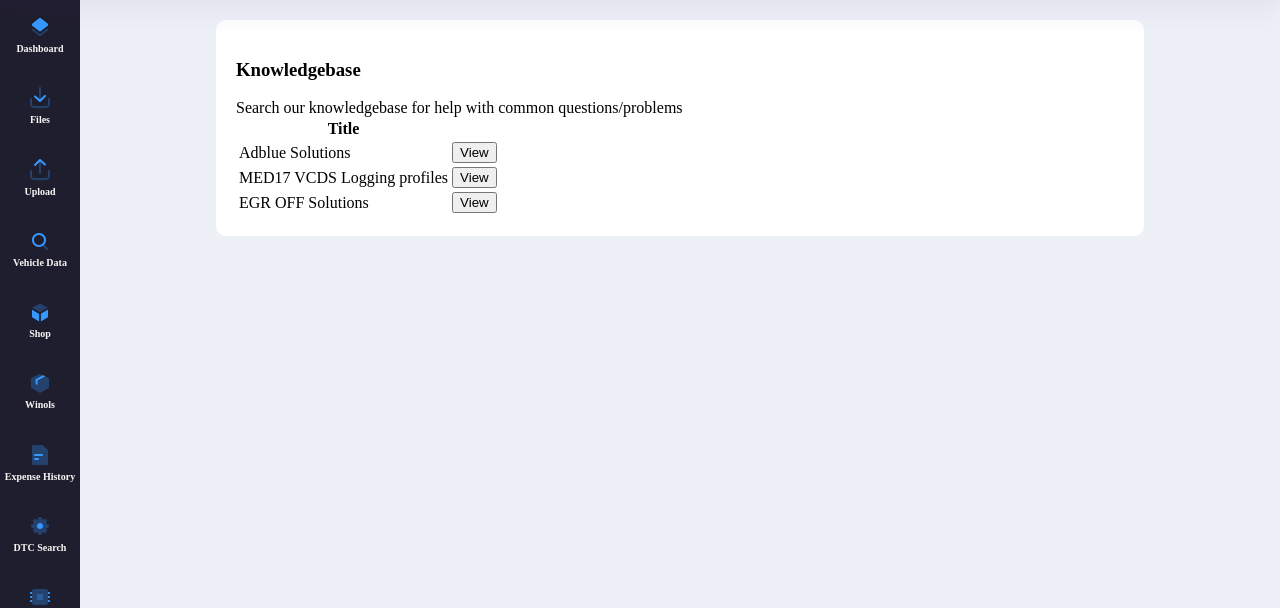
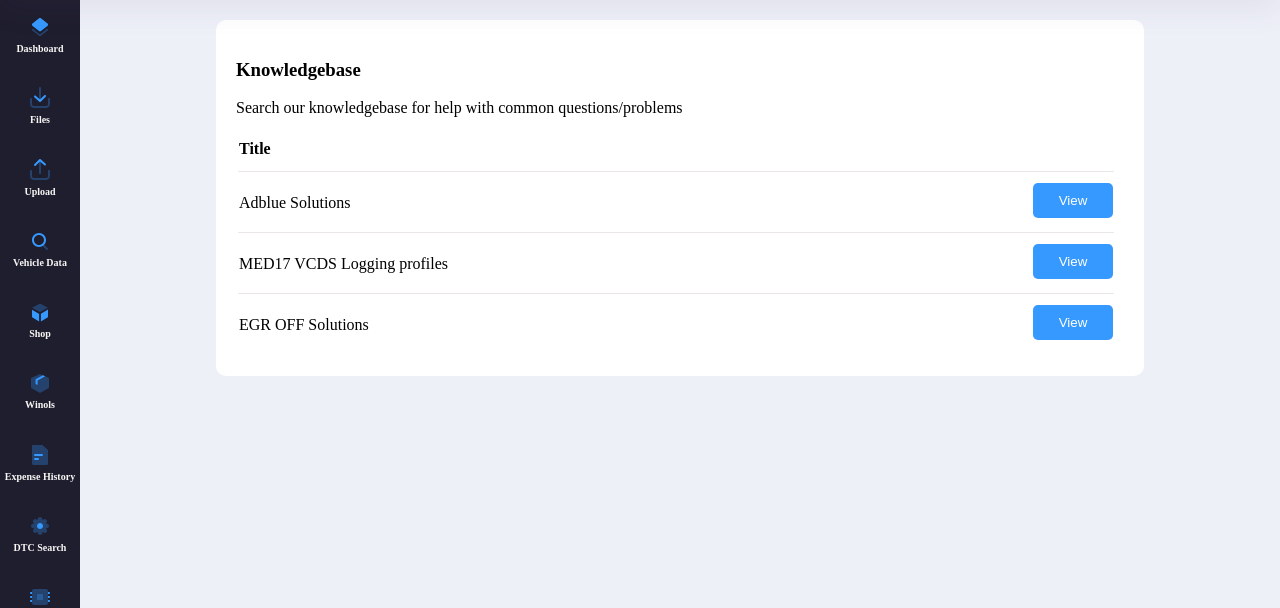
Before and after one commit to Tom-code124/autotuner, a Django app: page /app/knowledgebase/ in a window 1280 px wide. Shown: the part 80-688 px from the top of the page. Run offline with Django 4.2, Linux system fonts and the light colour scheme.

Commit message:
improve knowledgebase page css

```diff
--- a/autoremover/customerapp/static/customerapp/styles/knowledgebase.css
+++ b/autoremover/customerapp/static/customerapp/styles/knowledgebase.css
@@ -3,3 +3,42 @@
   border-radius: 10px;
   padding: 20px;
 }
+
+#card-body {
+  width: 100%;
+}
+
+table {
+  width: 100%;
+  margin-top: 10px;
+}
+
+tr {
+  width: 100%;
+  padding-top: 10px;
+  padding-bottom: 10px;
+  border-top: rgb(236, 231, 231) 1px solid;
+  height: 40px;
+}
+
+tr:hover {
+  background-color: #f9f9f9;
+}
+
+.knowledge-button {
+  background-color: #3699ff;
+  color: #fff;
+  width: 80px;
+  height: 90%;
+  border-radius: 5px;
+  border-color: transparent;
+}
+
+.knowledge-button:hover {
+  background-color: #187de4;
+  cursor: pointer;
+}
+
+.title-td {
+  padding-top: 12px;
+}
--- a/autoremover/customerapp/templates/pages/knowledgebase.html
+++ b/autoremover/customerapp/templates/pages/knowledgebase.html
@@ -8,7 +8,7 @@
   </div>
   <div id="card-body">
     <table>
-      <thead>
+      <thead align="left">
         <tr>
           <th>Title</th>
           <th></th>
@@ -16,8 +16,8 @@
       </thead>
       <tbody>
         {% for know in knowledge_data %}
-        <tr>
-          <td>{{ know.title }}</td>
+        <tr class="row apart-children">
+          <td class="title-td">{{ know.title }}</td>
           <td>
             <button id="{{ know.id }}" class="knowledge-button">View</button>
           </td>
```
